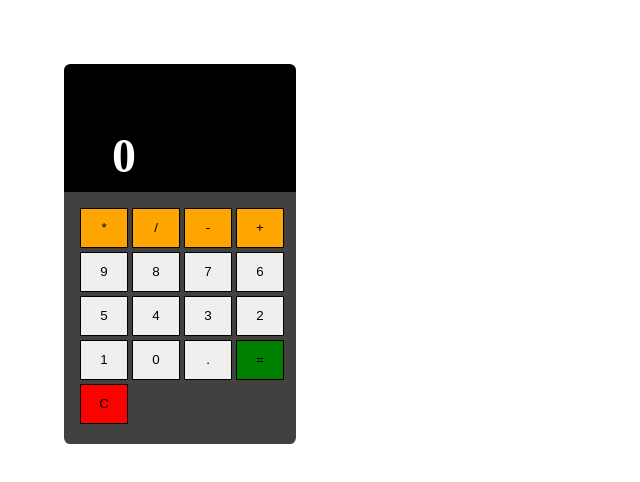
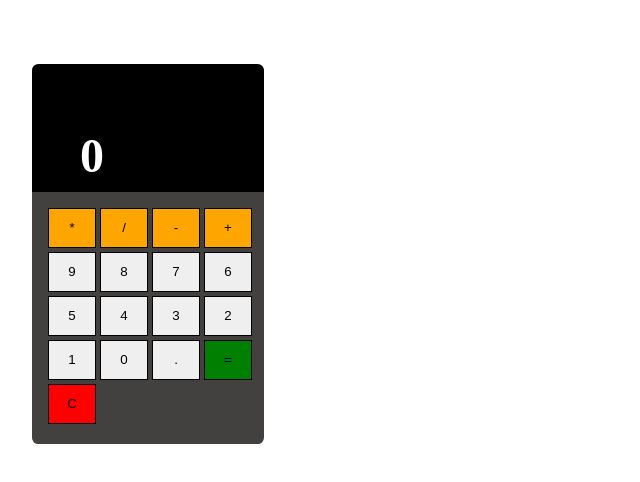
Before and after one commit to Abdul-malik-1234/calculator-js, a plain HTML site: page index.html in a window 1280 px wide. Shown: the whole page, without its empty margins (0-640 px from the left). Drawn offline with Linux system fonts and the light colour scheme.

Commit message:
Changing Css

```diff
--- a/style.css
+++ b/style.css
@@ -1,7 +1,7 @@
 
 body{
     margin: 0px;
-    padding: 1.5rem 0 0 4.0rem;
+    padding: 1.5rem 0 0 2.0rem;
 }
 h1{
     padding-top:4rem;
@@ -22,7 +22,6 @@ ul#keys{
     border-bottom-right-radius:0.4rem;
     margin:0px;
     background-color:rgba(16, 12, 12, 0.786);
-    /* padding-left: 0.5rem; */
     padding: 1.0rem 0rem 1.0rem 1.0rem;
     width: 13.5rem;
     list-style-type: none;
```
Also changed, not shown: index.html (+0 -1 lines).
